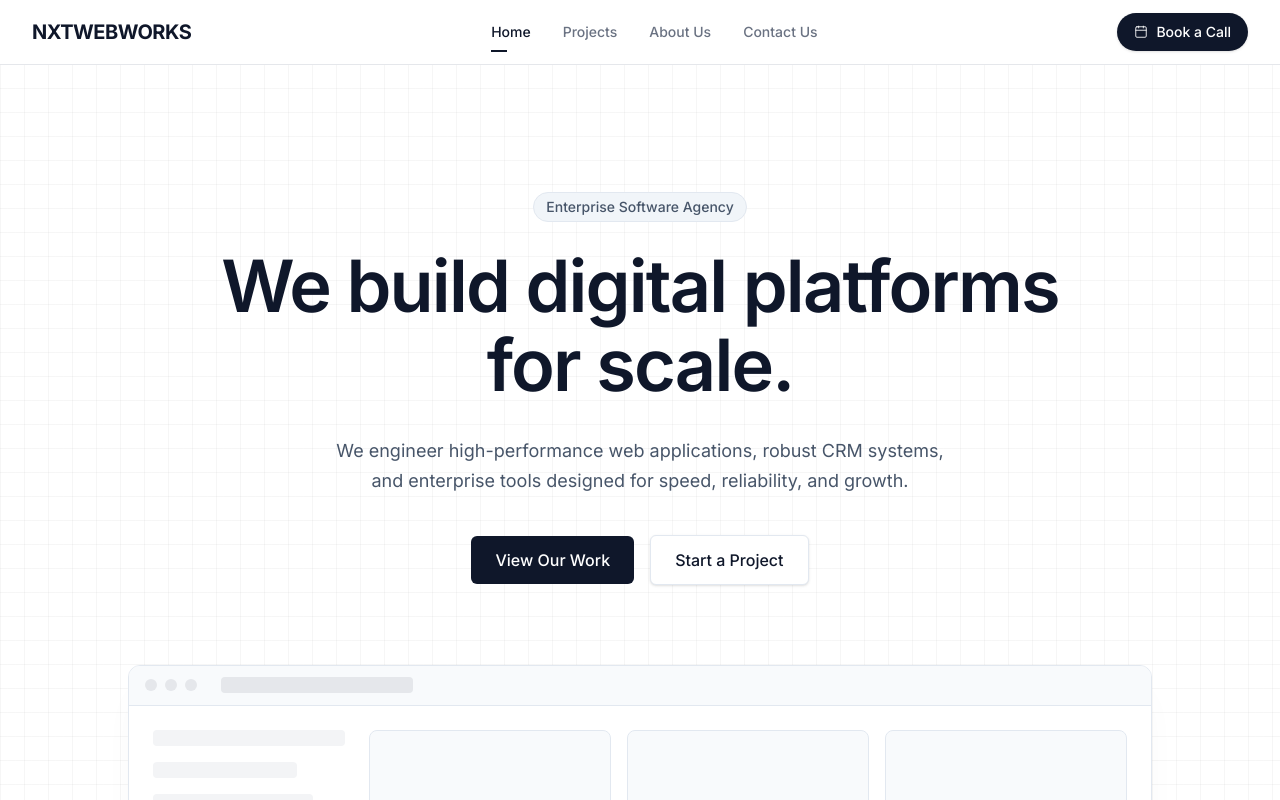
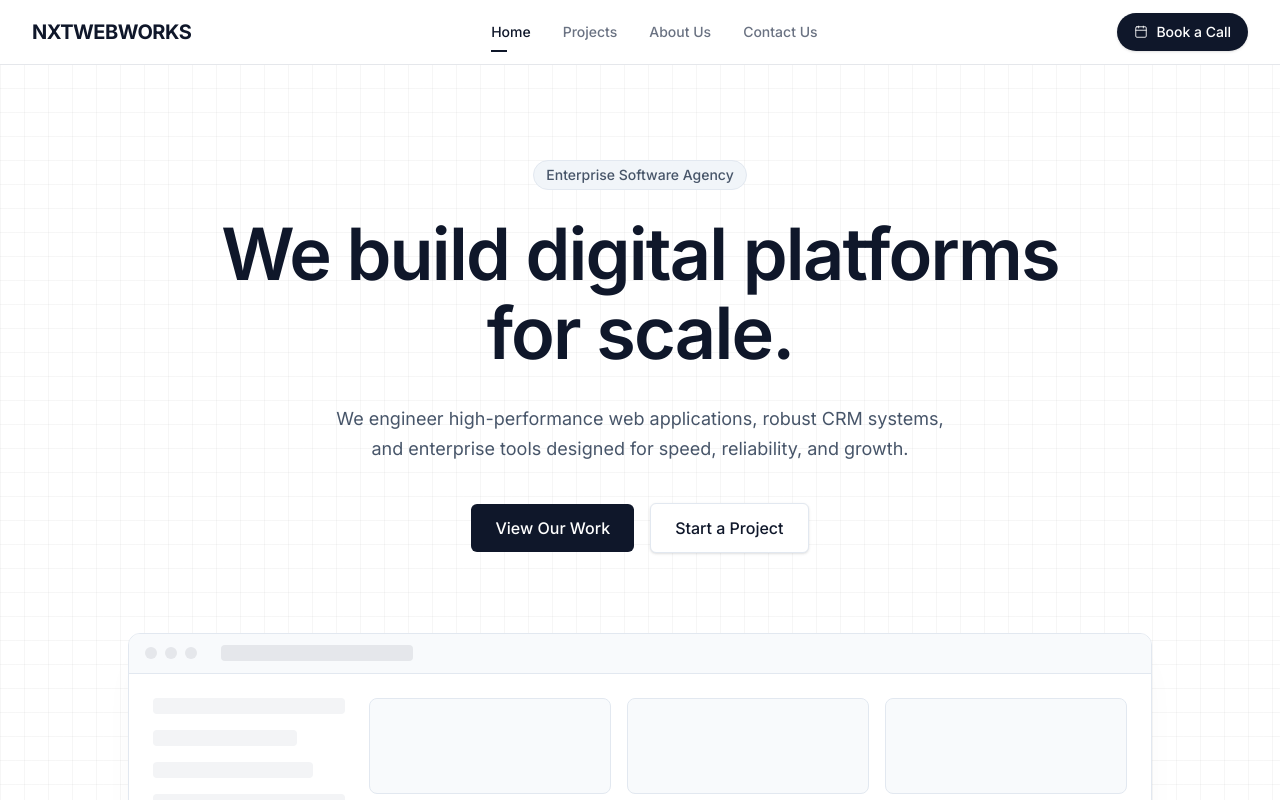
Before and after one commit to bhanudova02/NxtWebWorks, a React (Vite) app: page / in a window 1280 px wide. Shown: the top 800 px of the page. Built offline with nearby package versions, Linux system fonts and the light colour scheme.

Commit message:
feat: add Globe icon to FeaturedProjects and adjust Hero section top padding

```diff
--- a/src/components/FeaturedProjects.jsx
+++ b/src/components/FeaturedProjects.jsx
@@ -1,5 +1,5 @@
 import { useRef, useState, useEffect } from 'react';
-import { ChevronLeft, ChevronRight, ArrowUpRight, X } from 'lucide-react';
+import { ChevronLeft, ChevronRight, ArrowUpRight, X, Globe } from 'lucide-react';
 import { motion, AnimatePresence } from 'framer-motion';
 import { projects } from '../data/projects';
 import { SlideVisual } from './SlideVisual';
--- a/src/components/Hero.jsx
+++ b/src/components/Hero.jsx
@@ -2,7 +2,7 @@ import { motion } from 'framer-motion';
 
 const Hero = () => {
   return (
-    <section className="pt-24 md:pt-32 pb-12 md:pb-20 bg-white relative overflow-hidden">
+    <section className="pt-16 md:pt-24 pb-12 md:pb-20 bg-white relative overflow-hidden">
       {/* Background Mesh/Grid */}
       <div className="absolute inset-0 bg-[linear-gradient(to_right,#80808012_1px,transparent_1px),linear-gradient(to_bottom,#80808012_1px,transparent_1px)] bg-[size:24px_24px]" />
 
```
